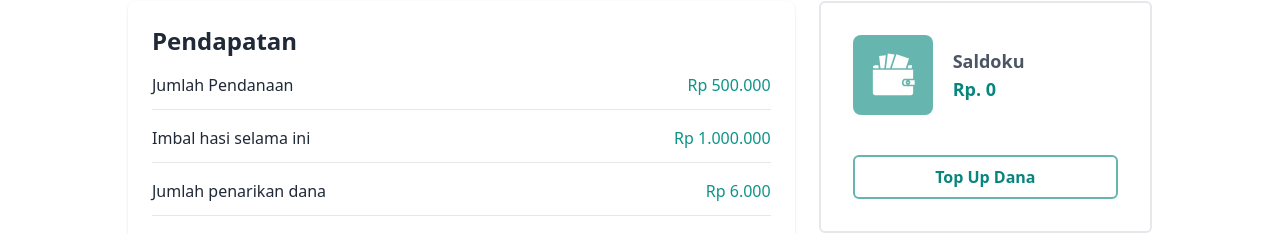
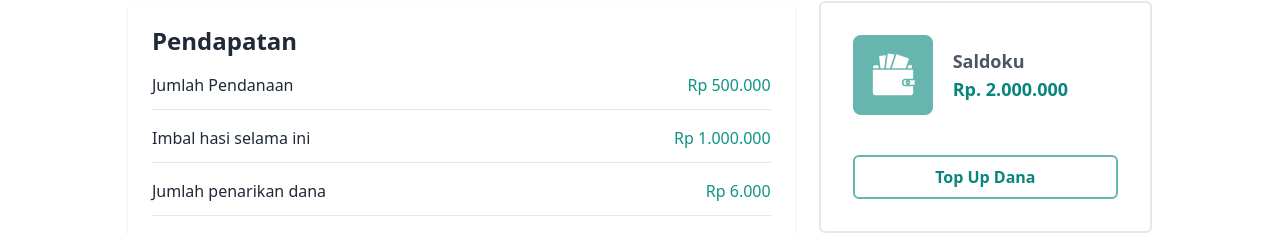
Before and after one commit to UMKM-Ku/UMKM-Ku, a Next.js app in the folder umkm-ku/: page /lender/portofolio in a window 1280 px wide. Shown: the part 127-361 px from the top of the page. Built offline with nearby package versions, Linux system fonts and the light colour scheme.

Commit message:
Merge branch

```diff
--- a/umkm-ku/src/views/pages/lender-view/portfolio-view/portfolio-lender.tsx
+++ b/umkm-ku/src/views/pages/lender-view/portfolio-view/portfolio-lender.tsx
@@ -71,7 +71,9 @@ export default function PortfolioLender() {
               </div>
               <div className="md:flex md:flex-col md:items-start md:justify-center">
                 <h4 className="text-lg font-semibold text-gray-600">Saldoku</h4>
-                <h4 className="text-accent-700 font-semibold text-lg">Rp. 0</h4>
+                <h4 className="text-accent-700 font-semibold text-lg">
+                  Rp. 2.000.000
+                </h4>
               </div>
             </div>
             <label
```
